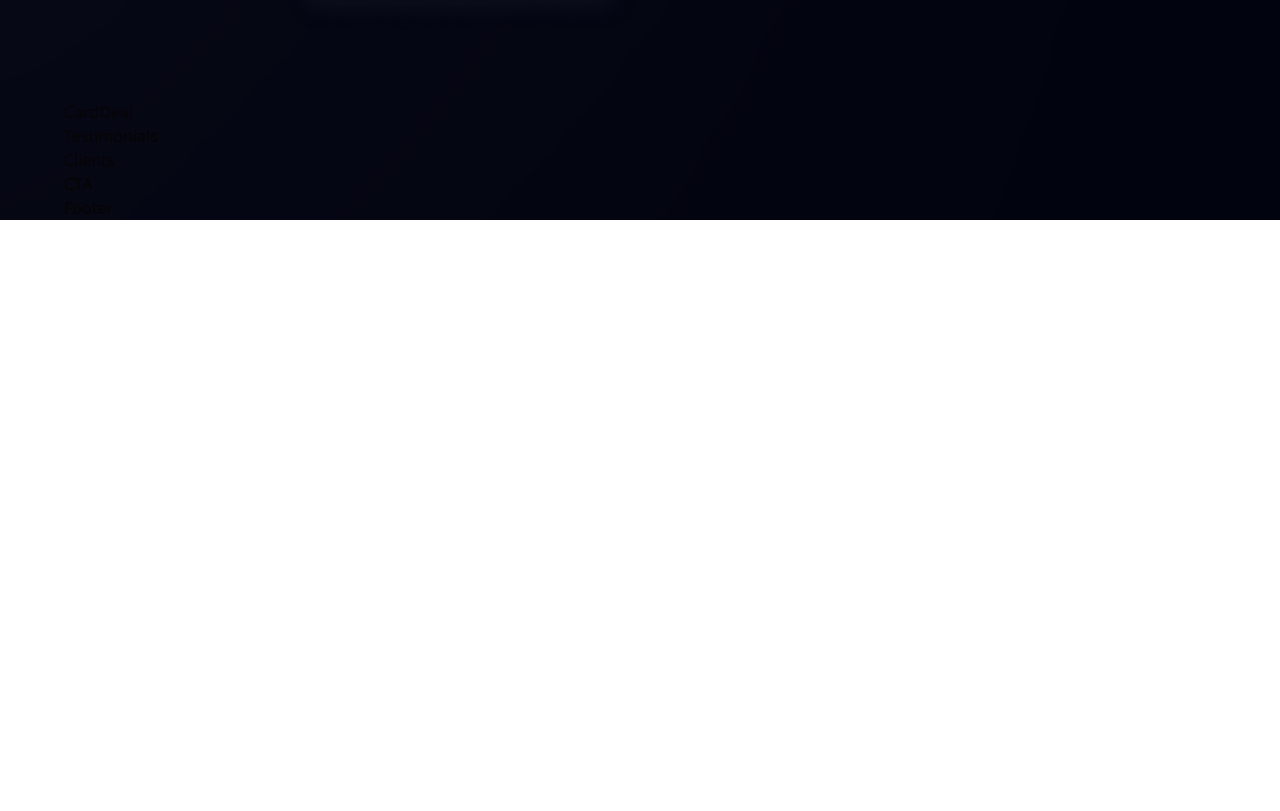
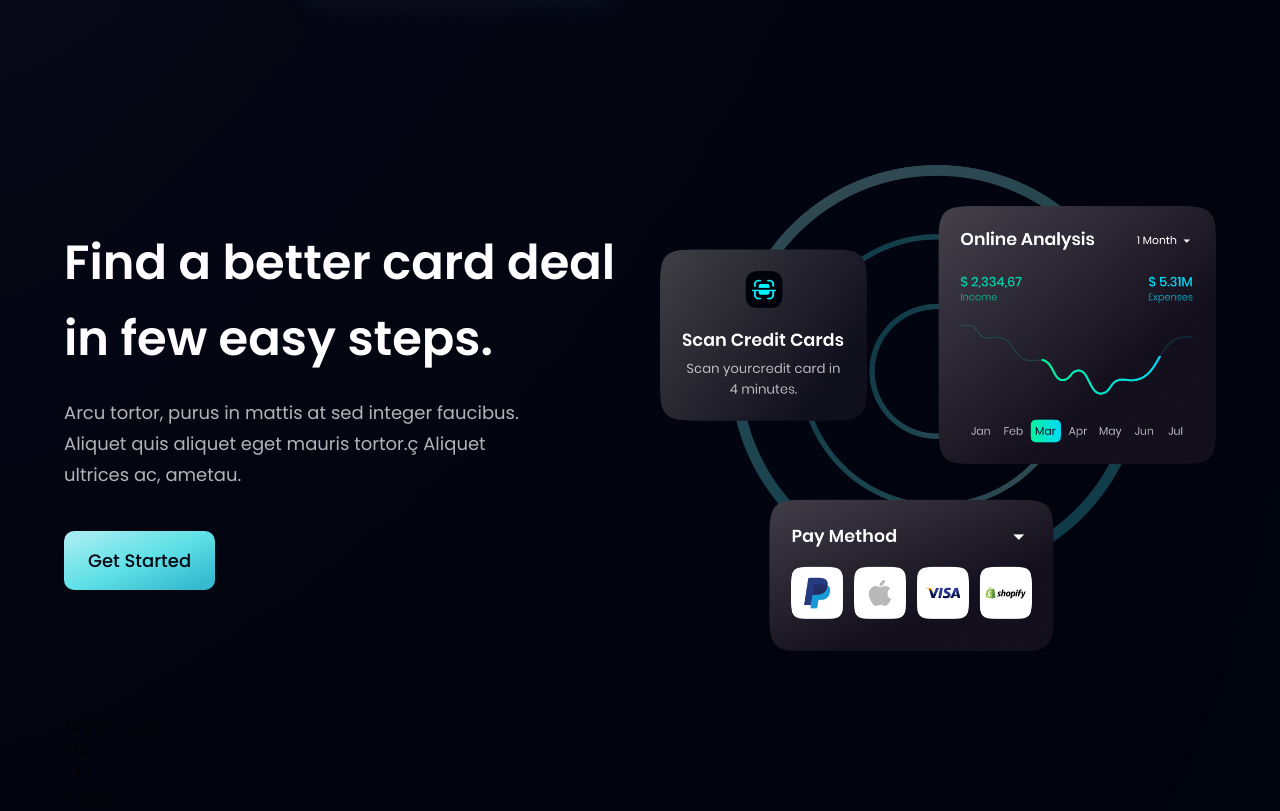
Before and after one commit to AndreiaMsT/Bank-Modern-App, a React (Vite) app: page / in a window 1280 px wide. Shown: the part 2068-2879 px from the top of the page. Before the commit the page ends 2288 px from the top, so only its background shows below. Built offline with nearby package versions, Linux system fonts and the light colour scheme.

Commit message:
done CardDeal component

```diff
--- a/src/components/Button.jsx
+++ b/src/components/Button.jsx
@@ -2,7 +2,7 @@
   return (
     <button
       type="button"
-      className={`py-4 px-6 bg-blue-gradient font-poppins font-medium text-[18px] text-primary outline-none ${styles}`}
+      className={`py-4 px-6 bg-blue-gradient font-poppins font-medium text-[18px] text-primary outline-none ${styles} rounded-[10px]`}
     >
       {children}
     </button>
--- a/src/components/CardDeal.jsx
+++ b/src/components/CardDeal.jsx
@@ -1,8 +1,25 @@
-import React from 'react'
+import {card} from "../assets";
+import styles, {layout} from "../style";
+import Button from "./Button";
 
 const CardDeal = () => {
   return (
-    <div>CardDeal</div>
+    <section className={layout.section}>
+      <div className={layout.sectionInfo}>
+        <h2 className={styles.heading2}>
+        Find a better card deal <br className="sm:block hidden" /> in few easy
+        steps.
+        </h2>
+        <p className={`${styles.paragraph} max-w-[470px] mt-5`}>
+        Arcu tortor, purus in mattis at sed integer faucibus. Aliquet quis
+        aliquet eget mauris tortor.ç Aliquet ultrices ac, ametau.
+        </p>
+        <Button styles="mt-10">Get Started</Button>
+      </div>
+      <div className={layout.sectionImg}>
+        <img src={card} alt="card" className="w-[100%] h-[100%]" />
+      </div>
+    </section>
   )
 }
 
```
